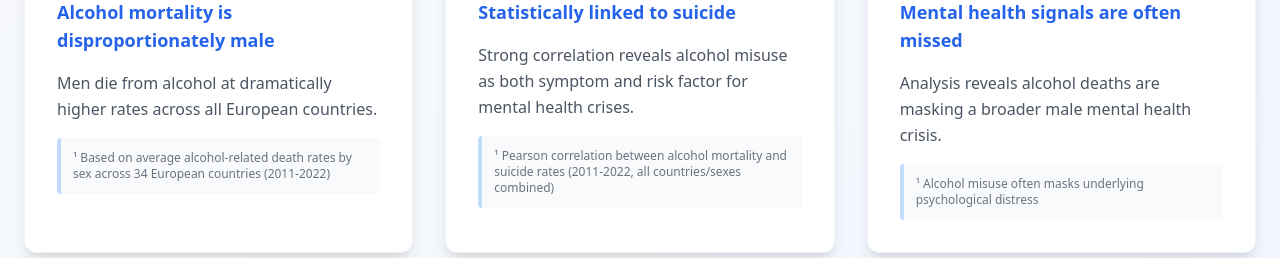
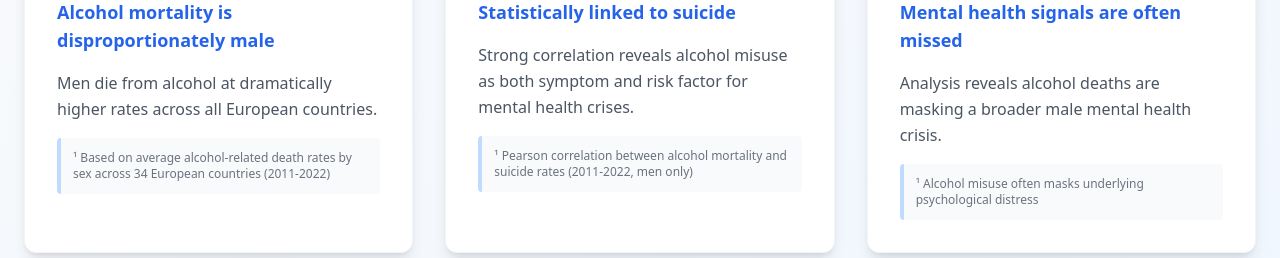
Before and after one commit to arnsteinsm/mental-health-research, a React (Vite) app: page / in a window 1280 px wide. Shown: the part 1240-1498 px from the top of the page. Built offline with nearby package versions, Linux system fonts and the light colour scheme; no server answers.

Commit message:
Fix Correlation Accuracy - Men Only

```diff
--- a/src/components/ExecutiveSummary.tsx
+++ b/src/components/ExecutiveSummary.tsx
@@ -18,7 +18,7 @@ const ExecutiveSummary: React.FC = () => {
       title: `r = ${CORRECTED_DISPLAY.maleCorrelation}`,
       subtitle: "Statistically linked to suicide",
       description: "Strong correlation reveals alcohol misuse as both symptom and risk factor for mental health crises.",
-      microExplanation: `Pearson correlation between alcohol mortality and suicide rates (${CORRECTED_DISPLAY.yearRange}, all countries/sexes combined)`,
+      microExplanation: `Pearson correlation between alcohol mortality and suicide rates (${CORRECTED_DISPLAY.yearRange}, men only)`,
       color: "from-purple-500 to-purple-600"
     },
     {
```
